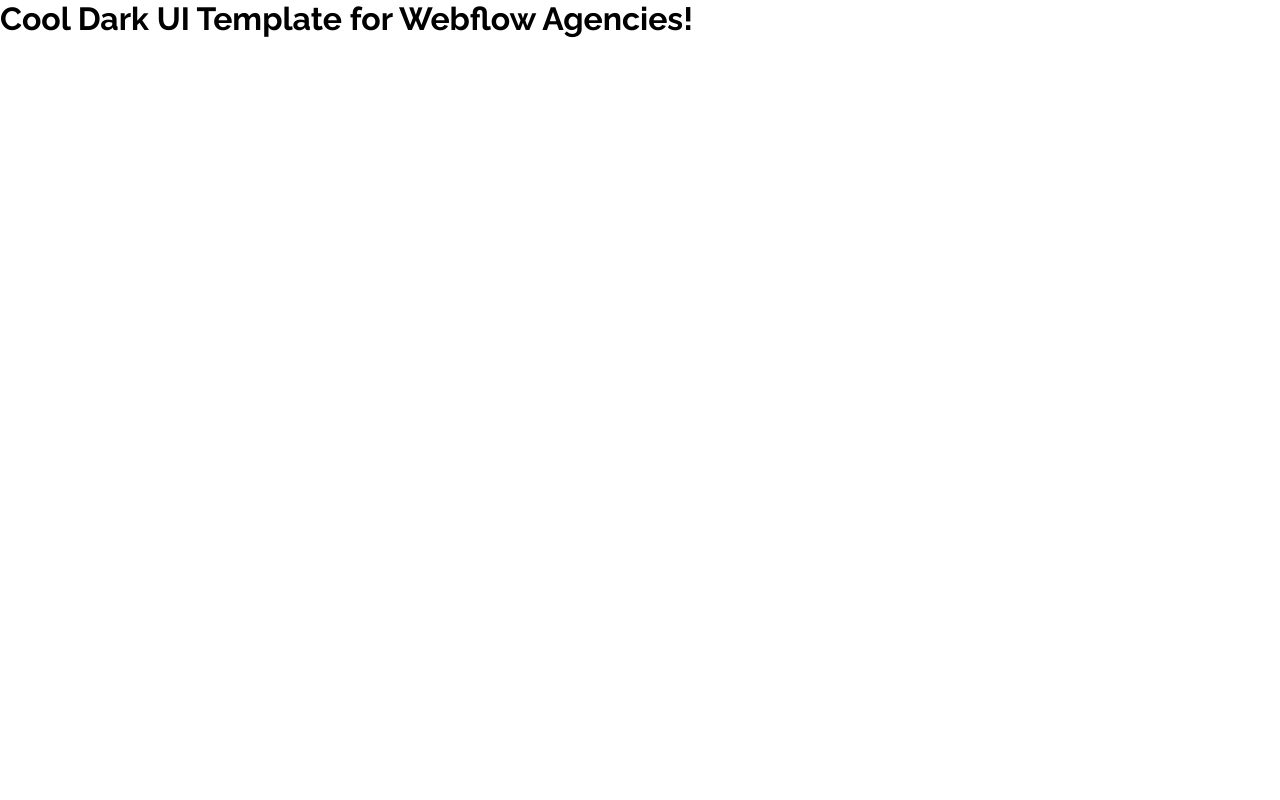
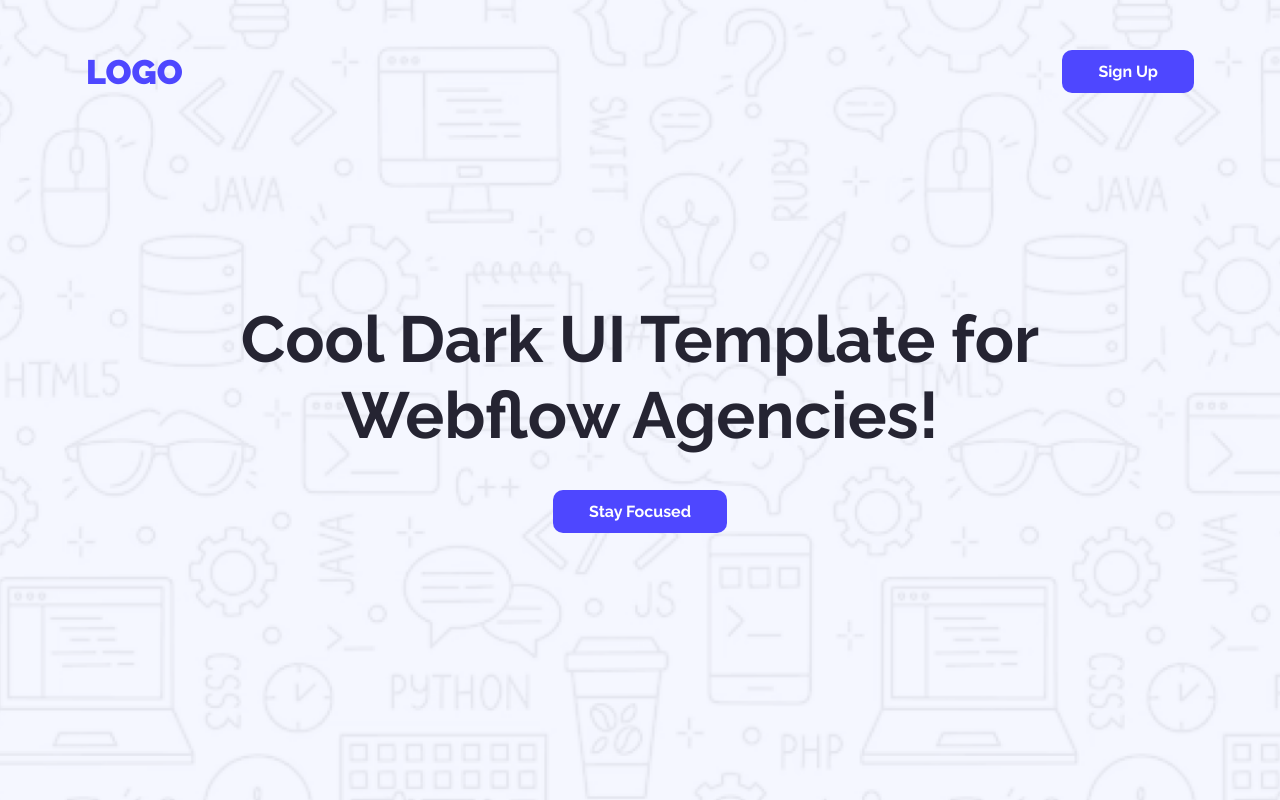
Before and after one commit to iamalshahed/ph-html-css-assignment-01-shahed, a plain HTML site: page index.html in a window 1280 px wide. Drawn offline with Linux system fonts and the light colour scheme.

Commit message:
hero section done

```diff
--- a/index.html
+++ b/index.html
@@ -9,7 +9,31 @@
 </head>
 <body>
 
-    <h1>Cool Dark UI Template for Webflow Agencies!</h1>
+    <!-- hero -->
+    <div id="hero">
+        <div class="container">
+            <!-- nav -->
+            <nav>
+                <div class="logo">
+                    <h1>Logo</h1>
+                </div>
+
+                <div class="signup_btn">
+                    <button type="button">Sign Up</button>
+                </div>
+            </nav>
+
+            <!-- hero content -->
+            <div class="hero_contents">
+                <div class="her_content">
+                    <h2>Cool Dark UI Template for Webflow Agencies!</h2>
+                    <div class="hero_cta">
+                        <button type="button">Stay Focused</button>
+                    </div>
+                </div>
+            </div>
+        </div>
+    </div>
 
 </body>
 </html>
--- a/style.css
+++ b/style.css
@@ -9,6 +9,18 @@
 
 html{
     scroll-behavior: smooth;
+}
+
+/* root */
+:root{
+    --main-color: #4E47FF;
+    --black: #252432;
+    --p-color: rgba(37, 36, 50, 0.50);
+}
+
+::selection{
+    background: #b7b4f9;
+    color: black;
 }
 
 body{
@@ -24,6 +36,17 @@ button{
     background: transparent;
     cursor: pointer;
     font-family: "Raleway", sans-serif;
+    padding: .75rem 2.25rem;
+    border-radius: .625rem;
+    background: var(--main-color);
+    color: #fff;
+    font-size: 1rem;
+    font-weight: 700;
+    transition: background 0.3s ease;
+
+    &:hover{
+        background: #2f29de;
+    }
 }
 
 .container{
@@ -31,4 +54,46 @@ button{
     width: 100%;
     margin: 0 auto;
     padding: 0 1rem;
+    position: relative;
 }
+
+
+
+/* hero */
+#hero{
+    width: 100%;
+    min-height: 100dvh;
+    background-image: url("./assets/Hero-bg.png");
+    background-position: center;
+    background-size: cover;
+    background-repeat: no-repeat;
+}
+
+nav{
+    display: flex;
+    align-items: center;
+    justify-content: space-between;
+    padding: 3.125rem 0;
+}
+
+.logo h1{
+    font-size: 2.125rem;
+    font-weight: 900;
+    color: var(--main-color);
+    text-transform: uppercase;
+}
+
+.hero_contents{
+    text-align: center;
+    max-width: 905px;
+    margin: 9.875rem auto 0 auto;
+    line-height: 1.5;
+}
+
+.her_content h2{
+    color: var(--black);
+    font-size: 4.0625rem;
+    font-weight: 700;
+    line-height: normal;
+    margin-bottom: 2.3125rem;
+}
```
